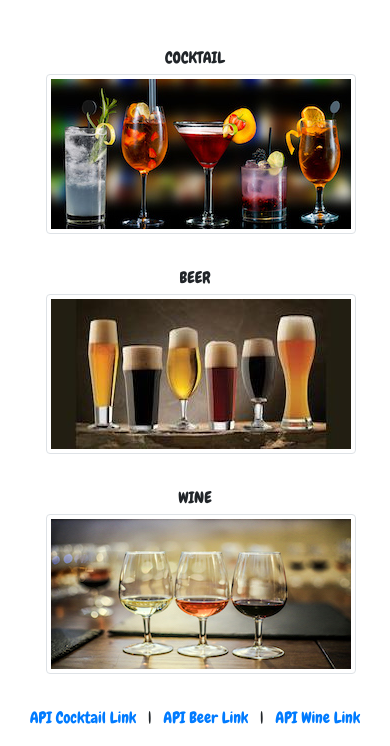
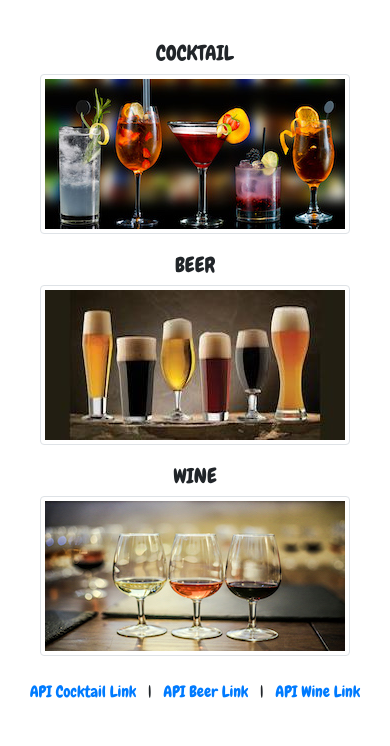
Before and after one commit to SophM/Bubble, a website: page app/public/home.html in a window 390 px wide. Shown: the part 224-970 px from the top of the page. After the commit the page ends 928 px from the top, so only its background shows below. Drawn offline with nearby package versions, Linux system fonts and the light colour scheme.

Commit message:
add style changes to html files - improved responsive layout

```diff
--- a/app/public/assets/css/style.css
+++ b/app/public/assets/css/style.css
@@ -49,3 +49,7 @@
     background-position: center top;
     background-size: cover;
 }
+
+.text-category, .text-card {
+    font-size: 1.3rem;
+}
--- a/app/public/home.html
+++ b/app/public/home.html
@@ -22,7 +22,7 @@
 
 <body id="body">
     <!-- main container -->
-    <div class="container mt-2">
+    <div class="container">
 
         <!-- jumbotron for header -->
         <div class="row">
@@ -36,22 +36,22 @@
 
         <!-- buttons to choose the category of drinks -->
         <div class="row text-center mx-auto">
-            <div class="col-sm-4">
-                <div class="thumbnail">
-                    <p class="p-0 mb-1 mt-3 caption">COCKTAIL</p>
-                    <a href="/cocktail-survey" role="button"><img class="img-thumbnail img-fluid mb-3 mr-3 ml-3" src="assets/images/cocktail-pic.jpg" alt="picture of cocktails" /></a>
+            <div class="col-sm-12 col-md-6 col-lg-4">
+                <div class="thumbnail text-center mx-auto">
+                    <p class="p-0 mb-1 mt-3 caption text-category">COCKTAIL</p>
+                    <a href="/cocktail-survey" role="button"><img class="img-thumbnail img-fluid" src="assets/images/cocktail-pic.jpg" alt="picture of cocktails" /></a>
                 </div>
             </div>
-            <div class="col-sm-4">
-                <div class="thumbnail">
-                    <p class="p-0 mb-1 mt-3 caption">BEER</p>
-                    <a href="/beer-survey" role="button"><img class="img-thumbnail img-fluid mb-3 mr-3 ml-3" src="assets/images/beer-pic.jpg" alt="picture of beers" /></a>
+            <div class="col-sm-12 col-md-6 col-lg-4">
+                <div class="thumbnail text-center mx-auto">
+                    <p class="p-0 mb-1 mt-3 caption text-category">BEER</p>
+                    <a href="/beer-survey" role="button"><img class="img-thumbnail img-fluid" src="assets/images/beer-pic.jpg" alt="picture of beers" /></a>
                 </div>
             </div>
-            <div class="col-sm-4">
-                <div class="thumbnail">
-                    <p class="p-0 mb-1 mt-3 caption">WINE</p>
-                    <a href="/wine-survey" role="button"><img class="img-thumbnail img-fluid mb-3 mr-3 ml-3" src="assets/images/wine-pic.jpg" alt="picture of wines" /></a>
+            <div class="col-sm-12 col-md-6 col-lg-4">
+                <div class="thumbnail text-center mx-auto">
+                    <p class="p-0 mb-1 mt-3 caption text-category">WINE</p>
+                    <a href="/wine-survey" role="button"><img class="img-thumbnail img-fluid" src="assets/images/wine-pic.jpg" alt="picture of wines" /></a>
                 </div>
             </div>
         </div>
@@ -59,9 +59,9 @@
 
     <!-- footer for the API links-->
     <div id="footer">
-        <div class="row text-center mt-3">
+        <div class="row text-center mx-auto">
             <div class="col-sm-12">
-                <p><a href="/api/cocktails" class="pr-2">API Cocktail Link</a> | <a href="/api/beers" class="pl-2 pr-2">API Beer Link</a> | <a href="/api/wines" class="pl-2">API Wine Link</a></p
+                <p class="mb-0 mt-4"><a href="/api/cocktails" class="pr-2">API Cocktail Link</a> | <a href="/api/beers" class="pl-2 pr-2">API Beer Link</a> | <a href="/api/wines" class="pl-2">API Wine Link</a></p
             </div>
         </div>
     </div>
```
Also changed, not shown: app/public/beerSurvey.html (+6 -6 lines), app/public/cocktailSurvey.html (+6 -6 lines), app/public/wineSurvey.html (+6 -6 lines).
